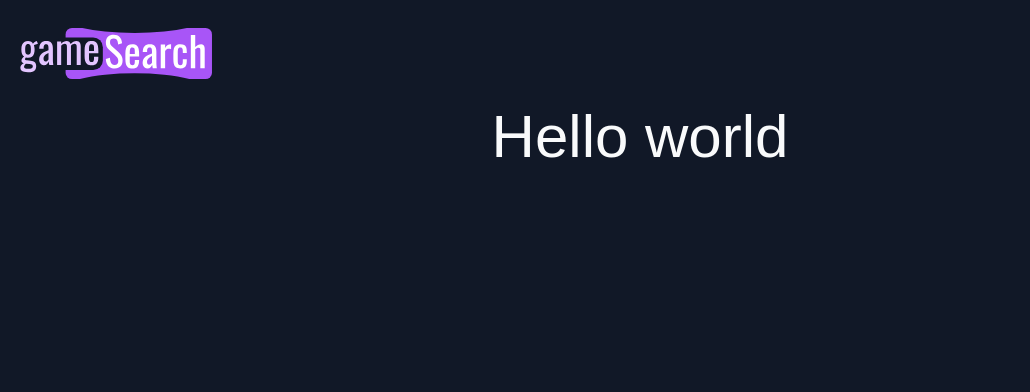
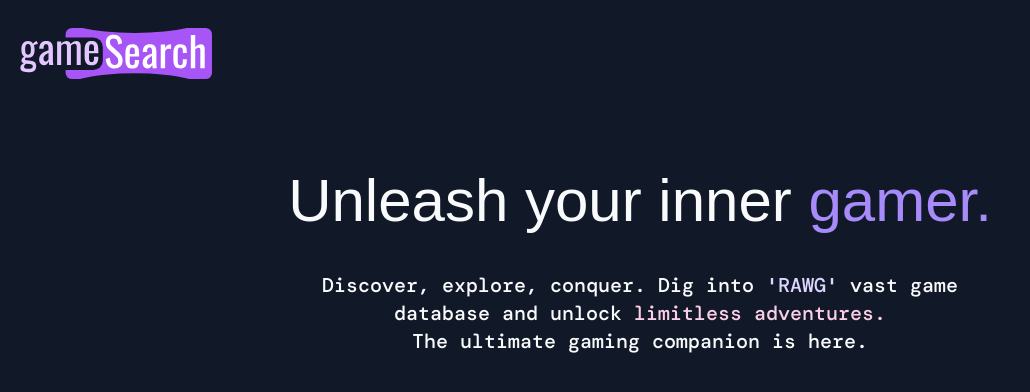
Before and after one commit to mvjl000/gameSearch, a Next.js app: page / in a window 1280 px wide. Shown: the top 392 px of the page, without its empty margins (0-1030 px from the left). Built offline with nearby package versions, Linux system fonts and the light colour scheme; a web font is replaced by a local one.

Commit message:
Create hero section

```diff
--- a/src/app/page.tsx
+++ b/src/app/page.tsx
@@ -1,7 +1,9 @@
+import { Hero } from "~/components/Hero";
+
 export default function Home() {
   return (
-    <main className="flex justify-center items-center">
-      <h1 className="text-6xl text-default">Hello world</h1>
+    <main>
+      <Hero />
     </main>
   );
 }
--- /dev/null
+++ b/src/components/Hero.tsx
@@ -0,0 +1,16 @@
+export const Hero = () => {
+  return (
+    <section id="hero" className="mt-16">
+      <h1 className="mx-auto px-4 w-full lg:w-4/5 text-4xl text-center md:text-5xl lg:text-6xl">
+        Unleash your inner <span className="text-violet-400">gamer.</span>{" "}
+      </h1>
+      <p className="font-dbMono mx-auto mt-7 lg:mt-10 px-4 w-full lg:w-4/5 max-w-2xl text-lg lg:text-xl text-center">
+        Discover, explore, conquer. Dig into{" "}
+        <span className="text-violet-200">{"'RAWG'"}</span> vast game database
+        and unlock <span className="text-pink-200">limitless adventures.</span>
+        <br />
+        The ultimate gaming companion is here.
+      </p>
+    </section>
+  );
+};
```
